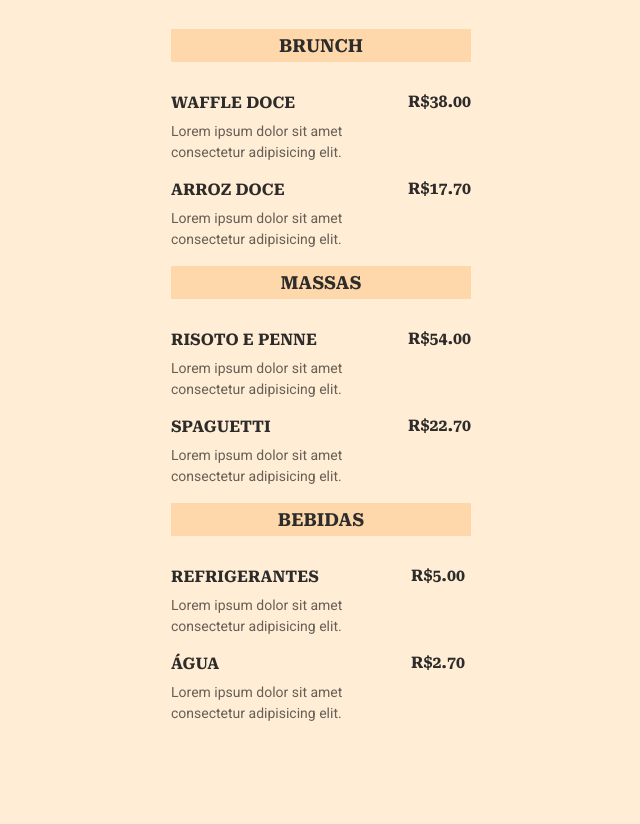
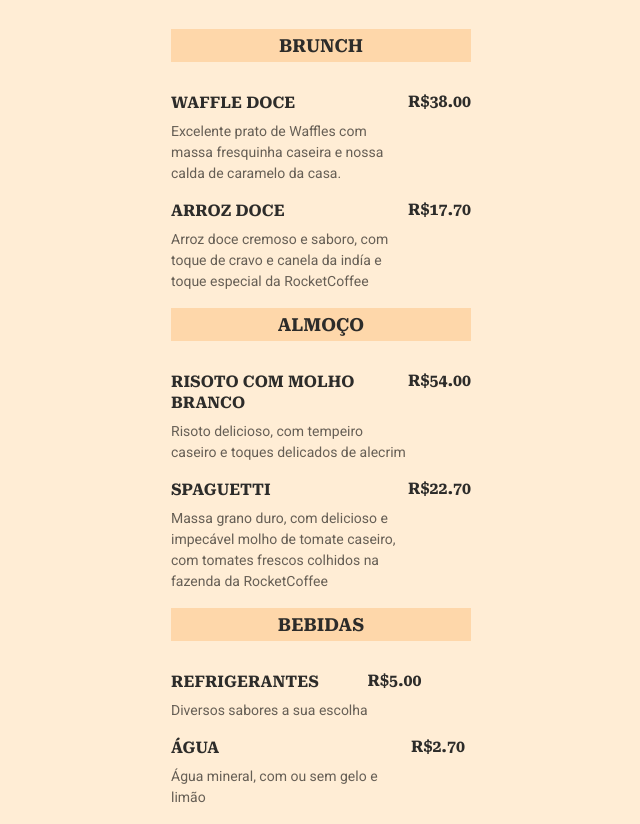
Before and after one commit to GiSiebert/maratona-explorer-3, a plain HTML site: page index.html in a window 1280 px wide. Shown: the part 78-902 px from the top of the page, without its empty margins (319-959 px from the left). Before the commit the page ends 818 px from the top, so only its background shows below. Drawn offline with Linux system fonts and the light colour scheme.

Commit message:
modificações de cardápio

```diff
--- a/index.html
+++ b/index.html
@@ -24,7 +24,7 @@
                     <div class="details">
                         <h3>Waffle Doce</h3>
                         <p class="description">
-                             Lorem ipsum dolor sit amet consectetur adipisicing elit.
+                             Excelente prato de Waffles com massa fresquinha caseira e nossa calda de caramelo da casa.
                         </p>
                     </div>
                     <strong class="price"> R$38.00 </strong>
@@ -34,7 +34,7 @@
                     <div class="details">
                         <h3>Arroz Doce</h3>
                         <p class="description">
-                            Lorem ipsum dolor sit amet consectetur adipisicing elit.
+                            Arroz doce cremoso e saboro, com toque de cravo e canela da indía e toque especial da RocketCoffee
                         </p>
                     </div>
                     <strong class="price"> R$17.70 </strong>
@@ -43,13 +43,13 @@
     </section>
 
     <section>
-        <h2>Massas</h2>
+        <h2>Almoço</h2>
         <ul>
             <li>
                <div class="details">
-                <h3>Risoto e Penne</h3>
+                <h3>Risoto com Molho Branco</h3>
                 <p class="description">
-                    Lorem ipsum dolor sit amet consectetur adipisicing elit.
+                    Risoto delicioso, com tempeiro caseiro e toques delicados de alecrim
                 </p>
                </div>
                <strong class="price"> R$54.00 </strong>
@@ -59,7 +59,7 @@
                <div class="details">
                     <h3>Spaguetti</h3>
                     <p class="description">
-                    Lorem ipsum dolor sit amet consectetur adipisicing elit.
+                    Massa grano duro, com delicioso e impecável molho de tomate caseiro, com tomates frescos colhidos na fazenda da RocketCoffee
                     </p>
                 </div>
                 <strong class="price"> R$22.70 </strong>
@@ -74,7 +74,7 @@
                <div class="details">
                 <h3>Refrigerantes</h3>
                 <p class="description">
-                    Lorem ipsum dolor sit amet consectetur adipisicing elit.
+                    Diversos sabores a sua escolha
                 </p>
                </div>
                <strong class="price"> R$5.00 </strong>
@@ -84,7 +84,7 @@
                <div class="details">
                     <h3>Água</h3>
                     <p class="description">
-                    Lorem ipsum dolor sit amet consectetur adipisicing elit.
+                    Água mineral, com ou sem gelo e limão
                     </p>
                 </div>
                 <strong class="price"> R$2.70 </strong>
```
